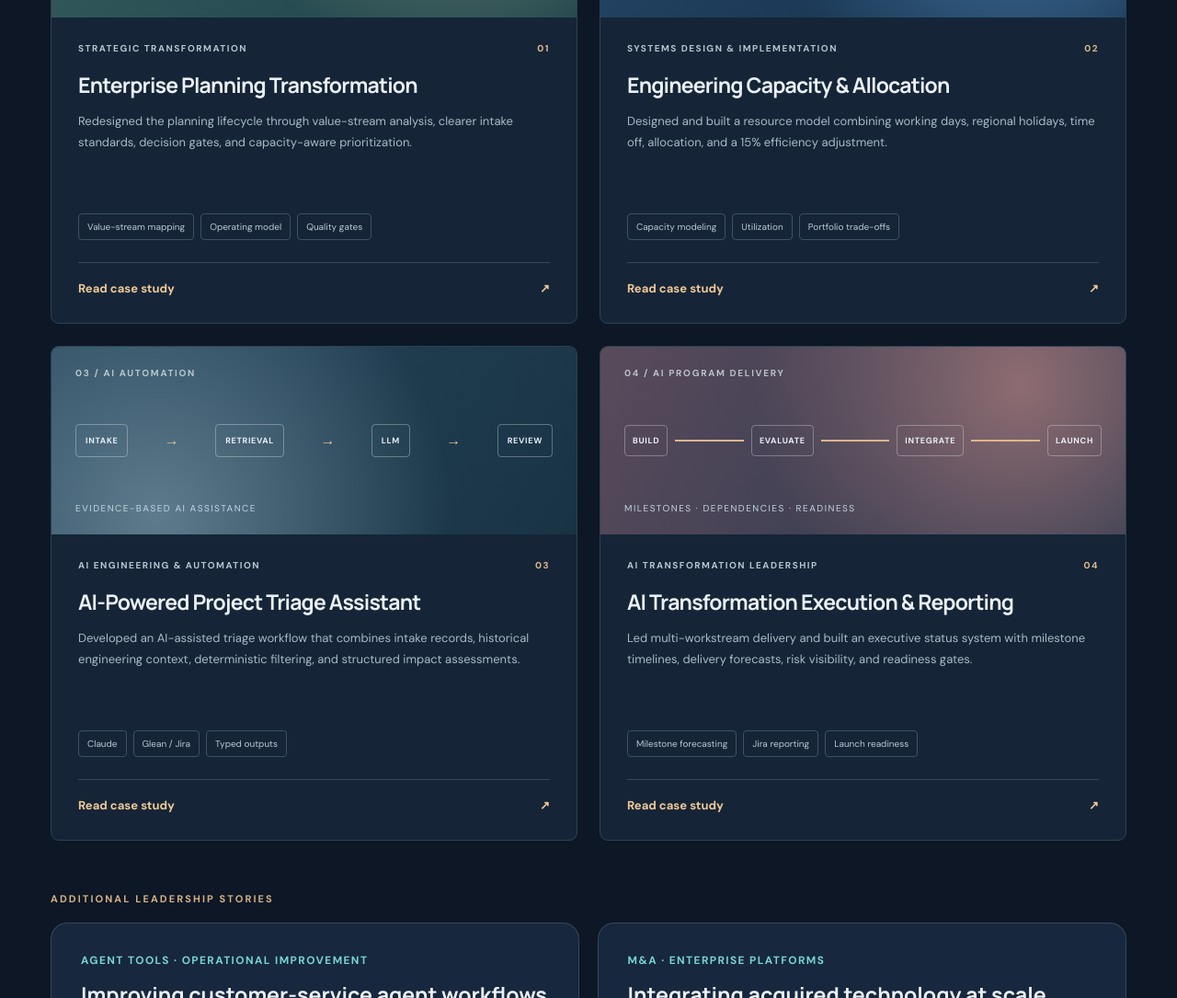
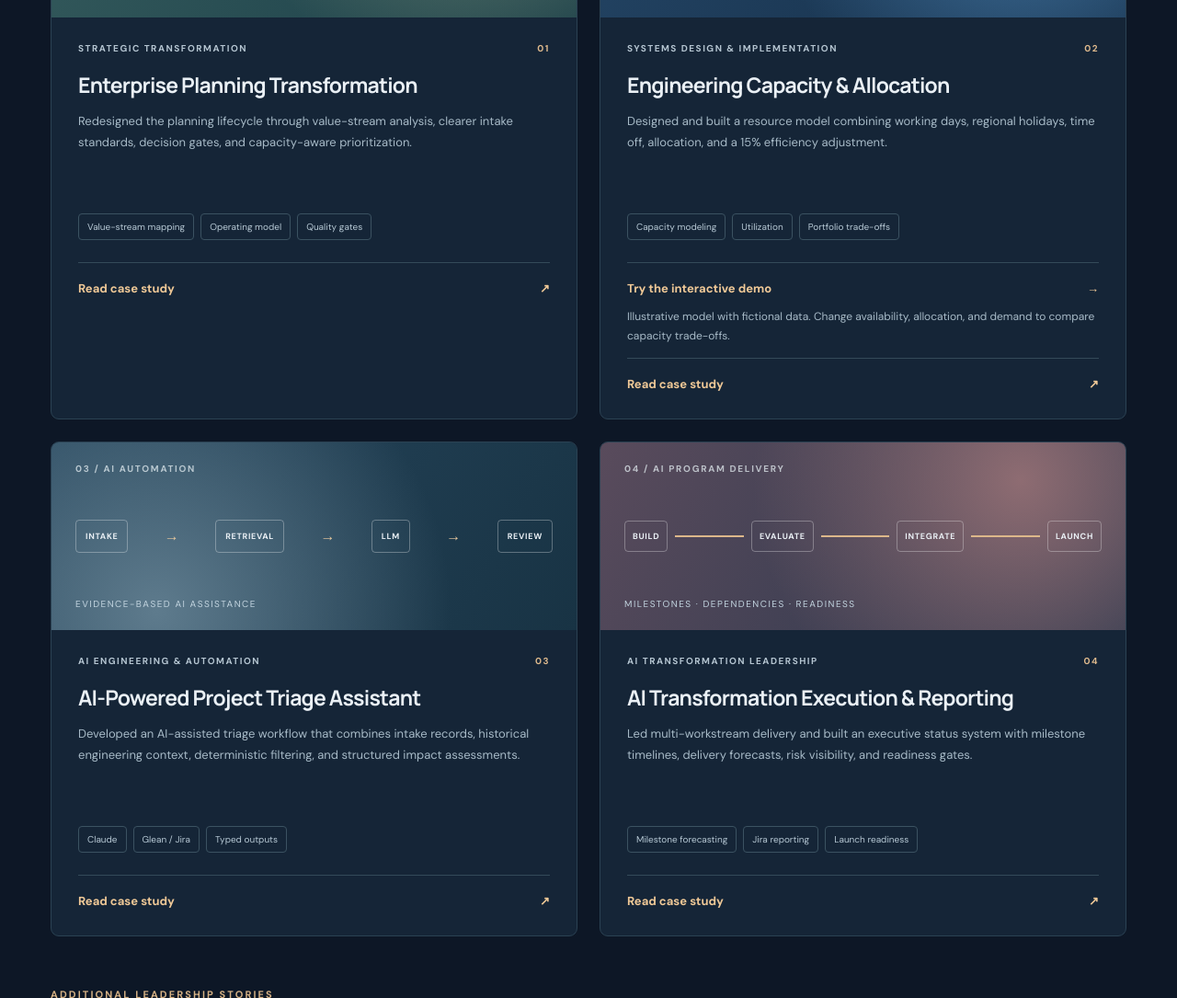
Before and after one commit to priyankalamba026/technical-program-management-portfolio, a plain HTML site: page index.html in a window 1280 px wide. Shown: the part 2188-3273 px from the top of the page at 92% size. Drawn offline with Linux system fonts and the light colour scheme.

Commit message:
Link capacity case study to interactive planning demonstration

```diff
--- a/index.html
+++ b/index.html
@@ -60,7 +60,7 @@
     </article>
     <article class="project-card">
       <div class="card-art art-capacity"><div class="art-label">02 / ENGINEERING OPERATIONS</div><div class="capacity-bars"><div><span>AVAILABLE</span><b style="width:73%"></b></div><div><span>DEMAND</span><b style="width:94%"></b></div></div><div class="art-caption">REALISTIC CAPACITY · CLEAR TRADE-OFFS</div></div>
-      <div class="card-content"><div class="card-top"><span class="category">SYSTEMS DESIGN & IMPLEMENTATION</span><span class="index">02</span></div><h3>Engineering Capacity & Allocation</h3><p>Designed and built a resource model combining working days, regional holidays, time off, allocation, and a 15% efficiency adjustment.</p><div class="chips"><span>Capacity modeling</span><span>Utilization</span><span>Portfolio trade-offs</span></div><a class="case-link" href="engineering-capacity.pdf" target="_blank" rel="noopener">Read case study <span>↗</span></a></div>
+      <div class="card-content"><div class="card-top"><span class="category">SYSTEMS DESIGN & IMPLEMENTATION</span><span class="index">02</span></div><h3>Engineering Capacity & Allocation</h3><p>Designed and built a resource model combining working days, regional holidays, time off, allocation, and a 15% efficiency adjustment.</p><div class="chips"><span>Capacity modeling</span><span>Utilization</span><span>Portfolio trade-offs</span></div><a class="case-link" href="capacity-demo.html">Try the interactive demo <span>→</span></a><p style="min-height:0;margin:12px 0;font-size:12px">Illustrative model with fictional data. Change availability, allocation, and demand to compare capacity trade-offs.</p><a class="case-link" href="engineering-capacity.pdf" target="_blank" rel="noopener">Read case study <span>↗</span></a></div>
     </article>
     <article class="project-card">
       <div class="card-art art-triage"><div class="art-label">03 / AI AUTOMATION</div><div class="triage-flow"><span>INTAKE</span><b>→</b><span>RETRIEVAL</span><b>→</b><span>LLM</span><b>→</b><span>REVIEW</span></div><div class="art-caption">EVIDENCE-BASED AI ASSISTANCE</div></div>
```
